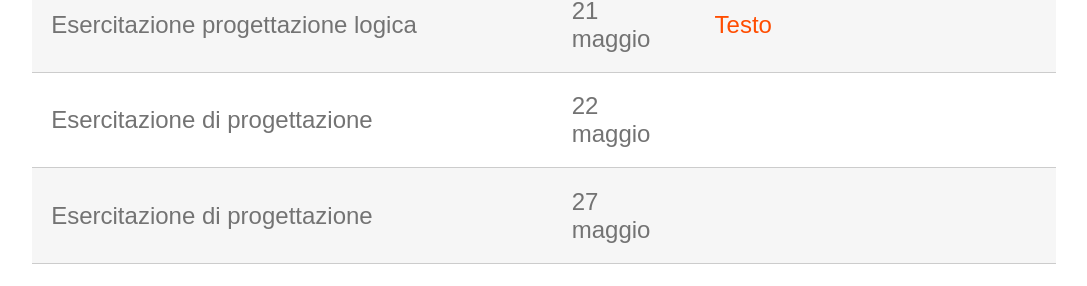
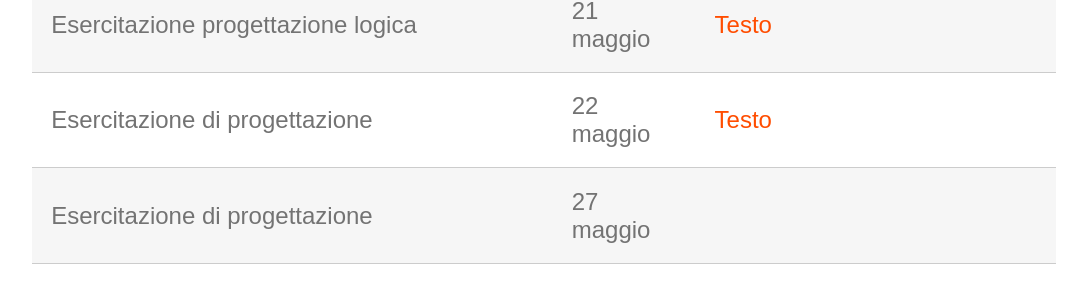
Before and after one commit to perceivelab/db-fo-24, a Jekyll site: the page built from index.md, in a window 1280 px wide and 900 px high, scrolled down 1935 px. Shown: the part 154-440 px from the top of the window, without its empty margins (96-1183 px from the left). Built offline with Jekyll 4.4.1, drawn with Linux system fonts in a browser that asks for light colours.

Commit message:
Update index.md

```diff
--- a/index.md
+++ b/index.md
@@ -40,7 +40,7 @@ Il programma delle lezioni è provvisorio e può subire variazioni.
 | Esercitazione progettazione concettuale   | 13 maggio | [Testo](https://studentiunict-my.sharepoint.com/:b:/g/personal/simone_palazzo_unict_it/EQdWLgF7E7hBvUJ0gUwEtusB3vINJS3OhPXrcfVCj3Zelw?e=q9FZ8K) |
 | Progettazione logica                      | 15 maggio | [Slide](https://studentiunict-my.sharepoint.com/:b:/g/personal/simone_palazzo_unict_it/EaocZFouZrVHoQw1VVECmBIB6rU0_JcGm7Y0pQIMGCfvJg?e=t35oJY) |
 | Esercitazione progettazione logica        | 21 maggio | [Testo](https://studentiunict-my.sharepoint.com/:b:/g/personal/simone_palazzo_unict_it/ETc701fvcVhNqaI7534bm24BD06BFJPEBsU516JWSD9MlQ?e=hqgspb) |
-| Esercitazione di progettazione            | 22 maggio |
+| Esercitazione di progettazione            | 22 maggio | [Testo](https://studentiunict-my.sharepoint.com/:b:/g/personal/simone_palazzo_unict_it/EaARkPnuMd1Fr7SzJykDeToB2hD5ZP9yfeYaDZkeoUgqOQ?e=oV6yZP) |
 | Esercitazione di progettazione            | 27 maggio |
 | NoSQL                                     | 29 maggio |
 | Esercitazioni NoSQL                       | 3 giugno |
```
